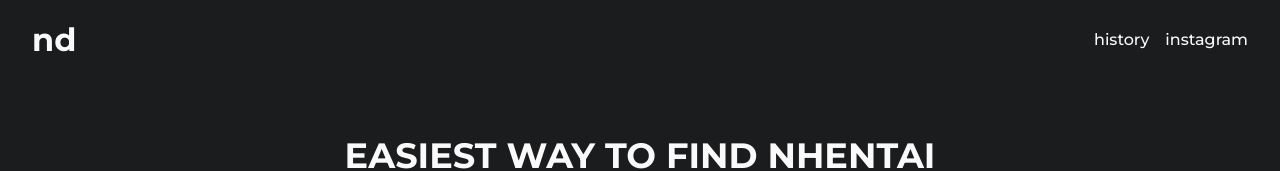
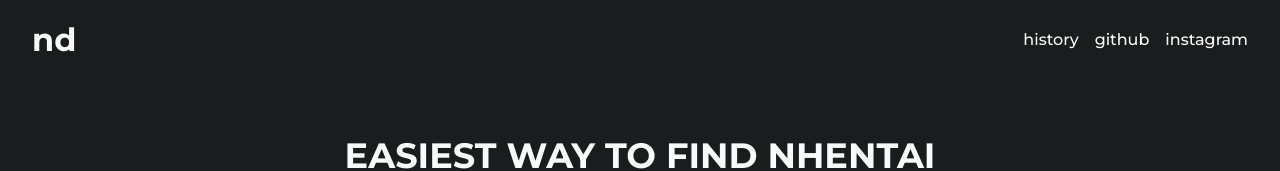
Before and after one commit to devyuji/ndoujin-web, a React (Create React App) app: page / in a window 1280 px wide. Shown: the top 171 px of the page. Built offline with nearby package versions, Linux system fonts and the light colour scheme.

Commit message:
ndoujin-v2

```diff
--- a/src/components/navbar.tsx
+++ b/src/components/navbar.tsx
@@ -12,7 +12,23 @@
         </li>
 
         <li>
-          <a href="https://instagram.com/devyuji">instagram</a>
+          <a
+            href="https://github.com/devyuji/ndoujin-app"
+            target="_blank"
+            rel="noopener noreferrer"
+          >
+            github
+          </a>
+        </li>
+
+        <li>
+          <a
+            href="https://instagram.com/devyuji"
+            target="_blank"
+            rel="noopener noreferrer"
+          >
+            instagram
+          </a>
         </li>
       </ul>
     </header>
--- a/src/styles/component/navbar.css
+++ b/src/styles/component/navbar.css
@@ -2,8 +2,10 @@
   padding: 2rem;
   height: 5rem;
   display: flex;
+  flex-direction: column;
   justify-content: space-between;
   align-items: center;
+  margin-bottom: 2rem;
 }
 
 .navbar_container ul {
@@ -21,3 +23,10 @@
   font-size: inherit;
   cursor: pointer;
 }
+
+@media (min-width: 400px) {
+  .navbar_container {
+    flex-direction: row;
+    margin-bottom: 0;
+  }
+}
```
Also changed, not shown: 1 other file (tests, documents, lock files or other folders).
